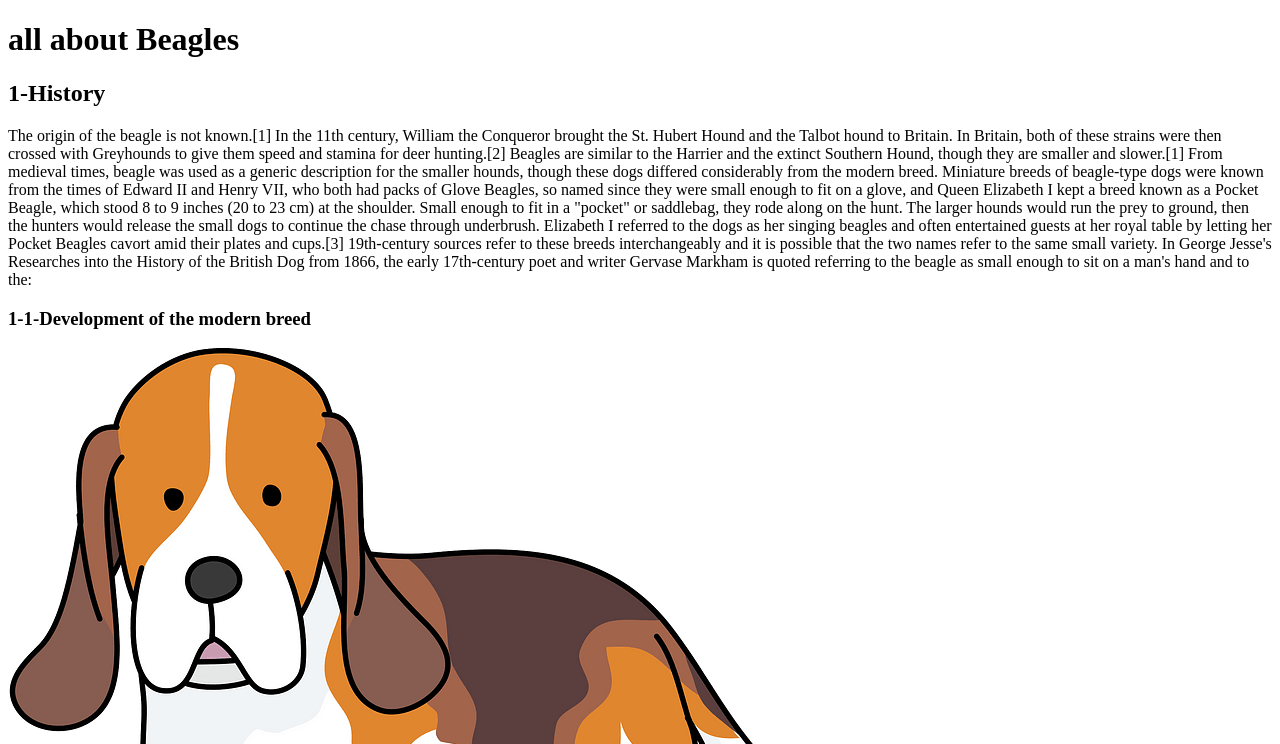
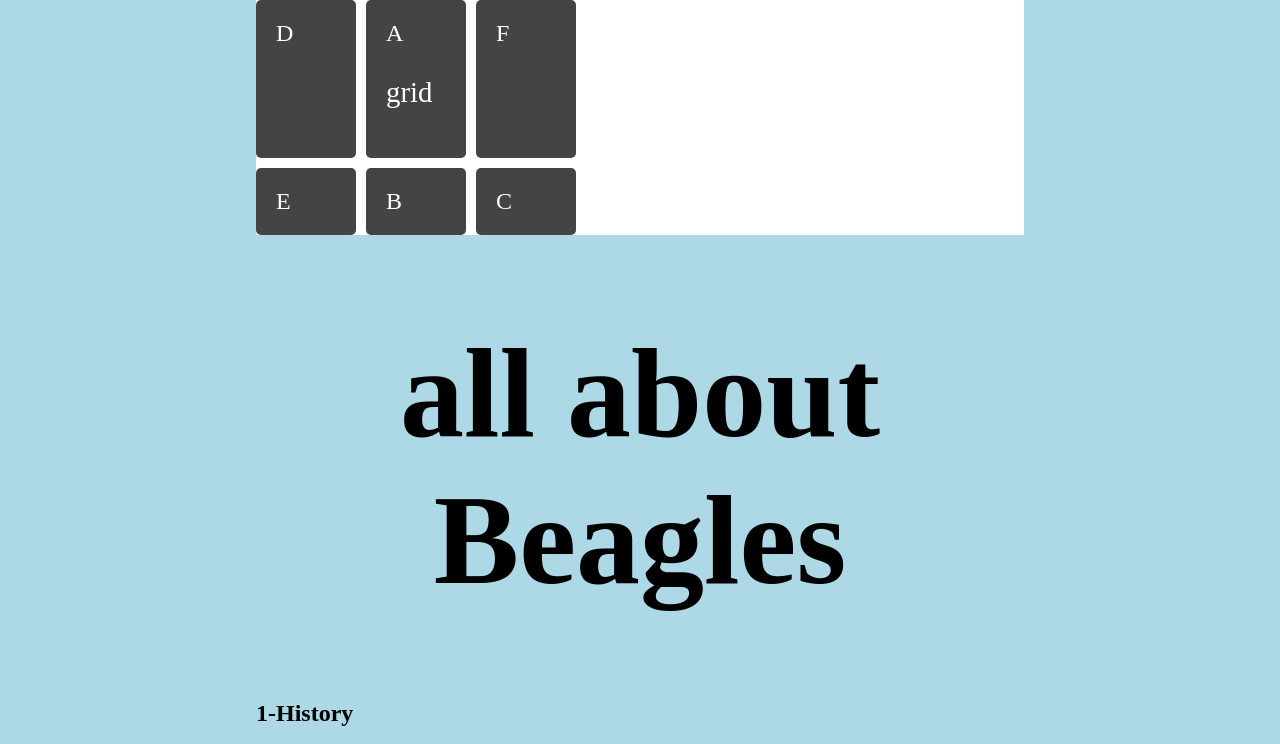
Before and after one commit to Reza-sd/NC-1-intro-html-css, a plain HTML site: page index.html in a window 1280 px wide. Shown: the top 744 px of the page. Drawn offline with Linux system fonts and the light colour scheme.

Commit message:
css challenge

```diff
--- a/index.html
+++ b/index.html
@@ -3,9 +3,26 @@
 <head>
     <meta charset="UTF-8">
     <meta name="viewport" content="width=device-width, initial-scale=1.0">
+    <link rel="stylesheet" href="styles.css" />
     <title>Beagles</title>
 </head>
 <body>
+    <div class="wrapper">
+        <div class="box a">A
+
+
+            <p>
+                 grid
+            </p>
+        </div>
+
+        <div class="box b">B</div>
+        <div class="box c">C</div>
+        <div class="box d">D</div>
+        <div class="box e">E</div>
+        <div class="box f">F</div>
+      </div>
+
    <header>
         <h1>all about Beagles</h1>
 
@@ -20,8 +37,8 @@
         <h3>        1-1-Development of the modern breed</h3>
         <!--   commmeent: I add image hereeeeeeeeeee   -->
 
-        <img src="./image-1.png" alt="a pic of beaagle 1"/>
-        <img src="./image-2.jpeg" alt="a pic of beaagle 2"/>
+        <img src="./image-1.png" alt="a pic of beaagle 1" id="image-1" />
+        <img src="./image-2.jpeg" alt="a pic of beaagle 2"id="image-2"/>
 
 
         <h3>a       1-2-Export</h3>
--- /dev/null
+++ b/styles.css
@@ -0,0 +1,118 @@
+body {
+    background-color: lightblue;
+    /*padding:10%  ;*/
+    width:60%;
+    margin: auto;
+  }
+
+/*------------------------------------------*/
+.wrapper {
+  display: grid;
+  grid-template-columns: 100px 100px 100px;
+  grid-gap: 10px;
+  background-color: #fff;
+  color: #444;
+}
+
+.box {
+  background-color: #444;
+  color: #fff;
+  border-radius: 5px;
+  padding: 20px;
+  font-size: 150%;
+}
+
+.a {
+    grid-column-start: 2;
+    grid-column-end: 3;
+    grid-row-start: 1;
+    grid-row-end: 2;
+  }
+  .b {
+    grid-column-start: 2;
+    grid-column-end: 3;
+    grid-row-start: 2;
+    grid-row-end: 3;
+  }
+  .c {
+    grid-column-start: 3;
+    grid-column-end: 4;
+    grid-row-start: 2;
+    grid-row-end: 3;
+  }
+  .d {
+    grid-column-start: 1;
+    grid-column-end: 2;
+    grid-row-start: 1;
+    grid-row-end: 2;
+  }
+  .e {
+    grid-column-start: 1;
+    grid-column-end: 2;
+    grid-row-start: 2;
+    grid-row-end: 3;
+  }
+  .f {
+    grid-column-start: 3;
+    grid-column-end: 4;
+    grid-row-start: 1;
+    grid-row-end: 2;
+  }
+/*--------------------------*/
+
+
+  h1, h2, h3, h4, h5, h6 {
+    font-family: Brush Script MT;
+    font-size:x-large;
+
+}
+
+  h1{
+    font-size:800% ;
+
+    text-align: center;
+
+  }
+  a{       /* for links */
+    font-size: larger;
+  }
+
+  ol,ul {
+    color: red;
+  }
+
+  P{
+    font-size:larger;
+    text-align: justify;
+  }
+  #image-1 {
+    padding-top: 50px;
+    max-width: 10%;
+    max-height: 10%;
+    /*padding:50px;*/
+    border: 2px solid #555;
+    margin-bottom: 100px;
+
+    display: block;
+  margin-left: auto;
+  margin-right: auto;
+  width: 50%;
+  }
+
+  #image-2 {
+    padding-left: 20px;
+    padding-top: 50px;
+    padding-bottom: 50px;
+    padding-right: 20px;
+    max-width: 20%;
+    max-height: 20%;
+    /*padding:20px;*/
+    border-radius: 50%;
+    border: 20px solid #1f19d4;
+
+    display: block;
+    margin-left: auto;
+    margin-right: auto;
+    width: 50%;
+
+  }
```
